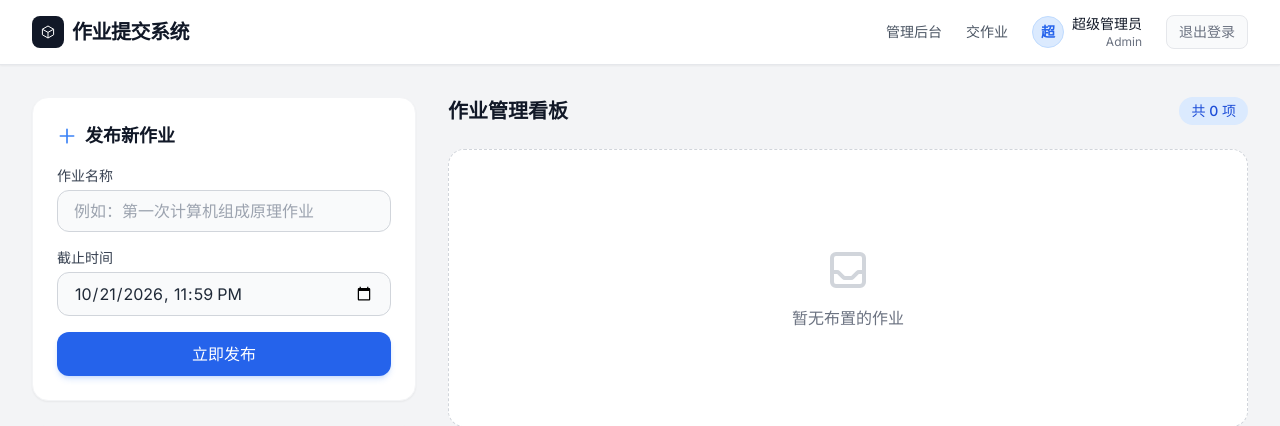
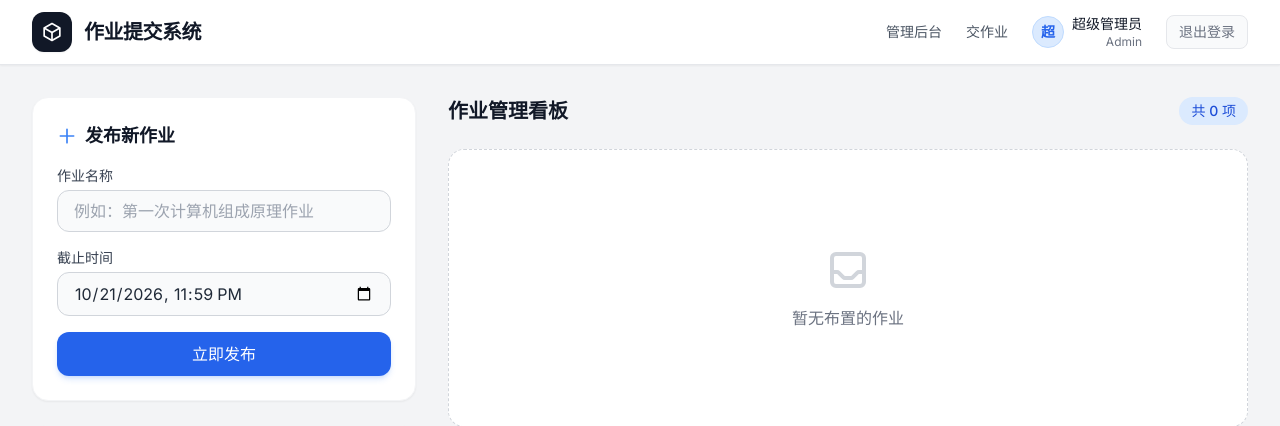
Before and after one commit to zmfk/mini-homework, a Flask app: page /admin in a window 1280 px wide. Shown: the top 426 px of the page. Run offline with Flask 3, Linux system fonts and the light colour scheme; a user stored in the database is signed in; data comes from the database, SQL or seed files in the repository; data that the repository does not hold is empty; some libraries are stand-ins or nearby versions.

Commit message:
修改图标*2

```diff
--- a/templates/base.html
+++ b/templates/base.html
@@ -20,16 +20,16 @@
     <nav class="bg-white border-b border-gray-200 sticky top-0 z-50 shadow-sm">
         <div class="max-w-7xl mx-auto px-4 sm:px-6 lg:px-8 h-16 flex justify-between items-center">
             <div class="flex items-center space-x-3">
-                <a href="/" class="flex items-center space-x-2">
-                    <!-- 黑底立方体 Logo -->
-                    <div class="w-8 h-8 bg-gray-900 rounded-lg flex items-center justify-center text-white font-bold text-xl">
-                        <svg class="w-5 h-5" viewBox="0 0 100 100" fill="none" xmlns="http://www.w3.org/2000/svg">
-                            <path d='M50 20 L78 36 L78 64 L50 80 L22 64 L22 36 Z' stroke='white' stroke-width='5' stroke-linejoin='round'/>
-                            <path d='M22 36 L50 52 L78 36' stroke='white' stroke-width='5' stroke-linejoin='round'/>
-                            <path d='M50 52 L50 80' stroke='white' stroke-width='5' stroke-linejoin='round'/>
+                <a href="/" class="flex items-center space-x-3 group">
+                    <!-- 优化后的 Logo 容器和图标比例 -->
+                    <div class="w-10 h-10 bg-gray-900 rounded-xl flex items-center justify-center text-white shadow-sm group-hover:bg-gray-800 transition-colors">
+                        <svg class="w-7 h-7" viewBox="0 0 100 100" fill="none" xmlns="http://www.w3.org/2000/svg">
+                            <path d='M50 20 L78 36 L78 64 L50 80 L22 64 L22 36 Z' stroke='white' stroke-width='6' stroke-linejoin='round'/>
+                            <path d='M22 36 L50 52 L78 36' stroke='white' stroke-width='6' stroke-linejoin='round'/>
+                            <path d='M50 52 L50 80' stroke='white' stroke-width='6' stroke-linejoin='round'/>
                         </svg>
                     </div>
-                    <!-- 修改这里为你想要的文字 -->
+                    <!-- 导航栏文字 -->
                     <span class="text-xl font-bold text-gray-900 tracking-tight">作业提交系统</span>
                 </a>
             </div>
```
